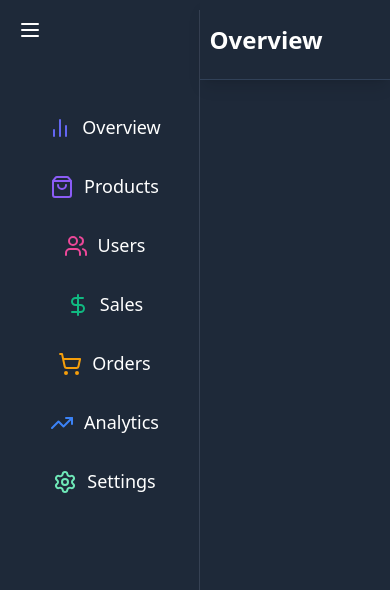
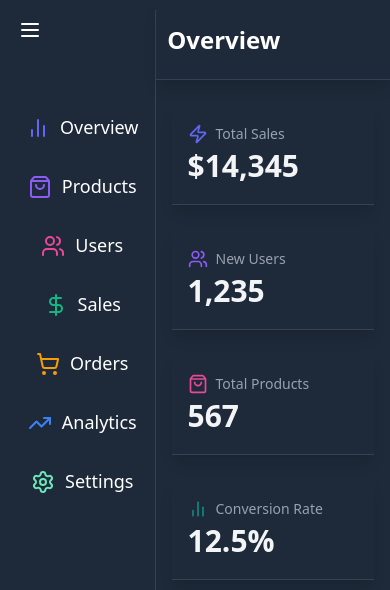
Before and after one commit to Bigbilly-github/Dashboard, a React (Vite) app: page / in a window 390 px wide. Shown: the top 590 px of the page. Built offline with nearby package versions, Linux system fonts and the light colour scheme.

Commit message:
created stats and statsdisplay component, added styles and responsiveness

```diff
--- /dev/null
+++ b/src/components/stats.jsx
@@ -0,0 +1,26 @@
+
+
+
+
+import {  motion } from "framer-motion";
+import { Icon } from "lucide-react";
+function Stats ({name,Icon, value, color}){
+    return(
+        <>
+        <motion.div  className="bg-gray-800 bg-opacity-50 backdrop-blur-md shadow-lg border-b border-gray-700"
+        whileHover={{y: -5, boxShadow:" 0 25px 50px -12px rgba(0, 0, 0, 0.5)"}}>
+            <div className='px-4 py-5 sm:p-6'>
+				<span className='flex items-center text-sm font-medium text-gray-400'>
+					<Icon size={20} className='mr-2' style={{ color }} />
+					{name}
+				</span>
+				<p className='mt-1 text-3xl font-semibold text-gray-100'>{value}</p>
+			</div>
+
+        </motion.div>
+
+        </>
+    )
+
+}
+export default Stats;
--- /dev/null
+++ b/src/components/statsdisplay.jsx
@@ -0,0 +1,30 @@
+
+
+import { BarChart2, ShoppingBag, Users, Zap } from "lucide-react";
+import Stats from "../components/stats";
+import {  motion } from "framer-motion";
+function StatsDisplay (){
+
+    return(
+        <>
+         <section className="max-w-7xl mx-auto py-6 px-4 lg:px-8 ">
+            <motion.div className="grid grid-cols-1 sm:grid-cols-2 lg:grid-cols-4 gap-6 mb-8"
+                initial={{ opacity: 0, y: 20 }}
+                animate={{ opacity: 1, y: 0 }}
+                transition={{ duration: 1 }}
+                >
+
+                     <Stats name="Total Sales" Icon={Zap} value="$14,345" color='#6366F1' />
+                     <Stats name="New Users" Icon={Users} value="1,235" color="#8B5CF6" />
+                     <Stats name="Total Products" Icon={ShoppingBag} value="567" color="#EC4899" />
+                     <Stats name="Conversion Rate" Icon={BarChart2} value="12.5%" color="#108981" />
+
+
+            </motion.div>
+
+        </section>
+        </>
+    )
+
+}
+export default StatsDisplay;
--- a/src/main.jsx
+++ b/src/main.jsx
@@ -5,7 +5,7 @@
 
 import Overview from './pages/overview.jsx'
 import ProductPage from './pages/products.jsx'
-import Sidebar from './components/sidebar.jsx'
+import Sidebar from './components/global/sidebar.jsx'
 
 
 const router = createBrowserRouter([
--- a/src/pages/overview.jsx
+++ b/src/pages/overview.jsx
@@ -1,16 +1,26 @@
 
 
 import { Link } from "react-router-dom";
-import Sidebar from "../components/sidebar";
-import Header from "../components/header";
+import Sidebar from "../components/global/sidebar";
+import Header from "../components/global/header";
+import Stats from "../components/stats";
+import { Zap } from "lucide-react";
+import StatsDisplay from "../components/statsdisplay";
 
 function Overview() {
   return (
       <>
        <div className='flex-1 flex items-start overflow-auto relative z-10'>
              <Sidebar/>
+            <div className="w-full">
+                <Header title="Overview"/>
+                <main>
+                    <StatsDisplay/>
 
-         <Header title="Overview"/>
+                </main>
+
+            </div>
+
 
       </div>
 
```
Also changed, not shown: src/components/global/header.jsx (renamed from src/components/header.jsx), src/components/global/sidebar.jsx (renamed from src/components/sidebar.jsx).
